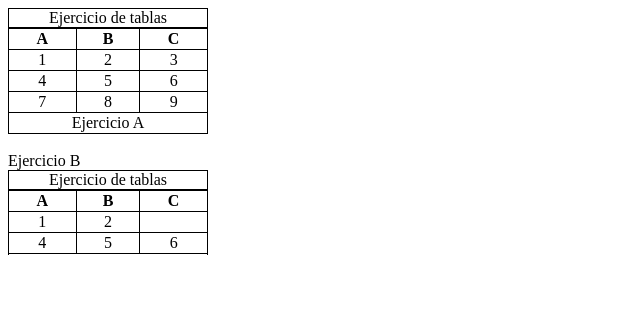
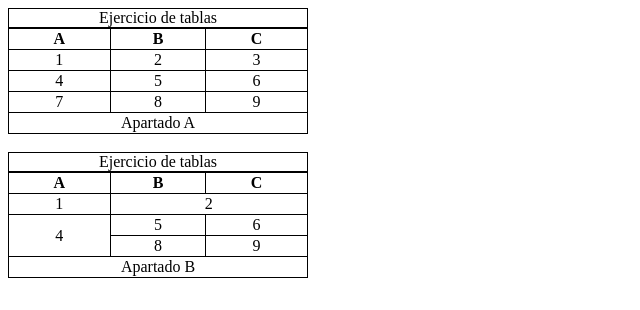
Before and after one commit to ivannito14/RepoHTML, a plain HTML site: page ejer4/Index4.html in a window 1280 px wide. Shown: the whole page, without its empty margins (0-640 px from the left). Drawn offline with Linux system fonts and the light colour scheme.

Commit message:
Ejercicio4

```diff
--- a/ejer4/Index4.html
+++ b/ejer4/Index4.html
@@ -37,7 +37,7 @@
             </tbody>
             <tfoot>
                 <tr>
-                <td colspan="3">Ejercicio A</td>
+                    <td colspan="3">Apartado A</td>
                 </tr>
             </tfoot>
         </table>
@@ -54,23 +54,24 @@
                     <tbody>
                         <tr>
                             <td>1</td>
-                <td>2</td>
+                            <td colspan="2">2</td>
 
                         </tr>
                         <tr>
-                <td>4</td>
+                            <td rowspan="2">4</td>
                             <td>5</td>
                             <td>6</td>
+                        </tr>
+                        <tr>
+                            <td>8</td>
+                            <td>9</td>
                         </tr>
                     </tbody>
                     <tfoot>
                         <tr>
-                <tr colspan="2">Ejercicio B</tr>
-
+                            <td colspan="3">Apartado B</td>
                         </tr>
                     </tfoot>
             </table>
-
     </body>
-
 </html>
--- a/ejer4/style.css
+++ b/ejer4/style.css
@@ -3,6 +3,6 @@ table, td, th, caption{
 }
 table{
     border-collapse: collapse;
-    width: 200px;
+    width: 300px;
     text-align: center;
 }
```
Also changed, not shown: ejer4/index5.html (deleted). Lines whose indentation alone changed are shown as unchanged.
